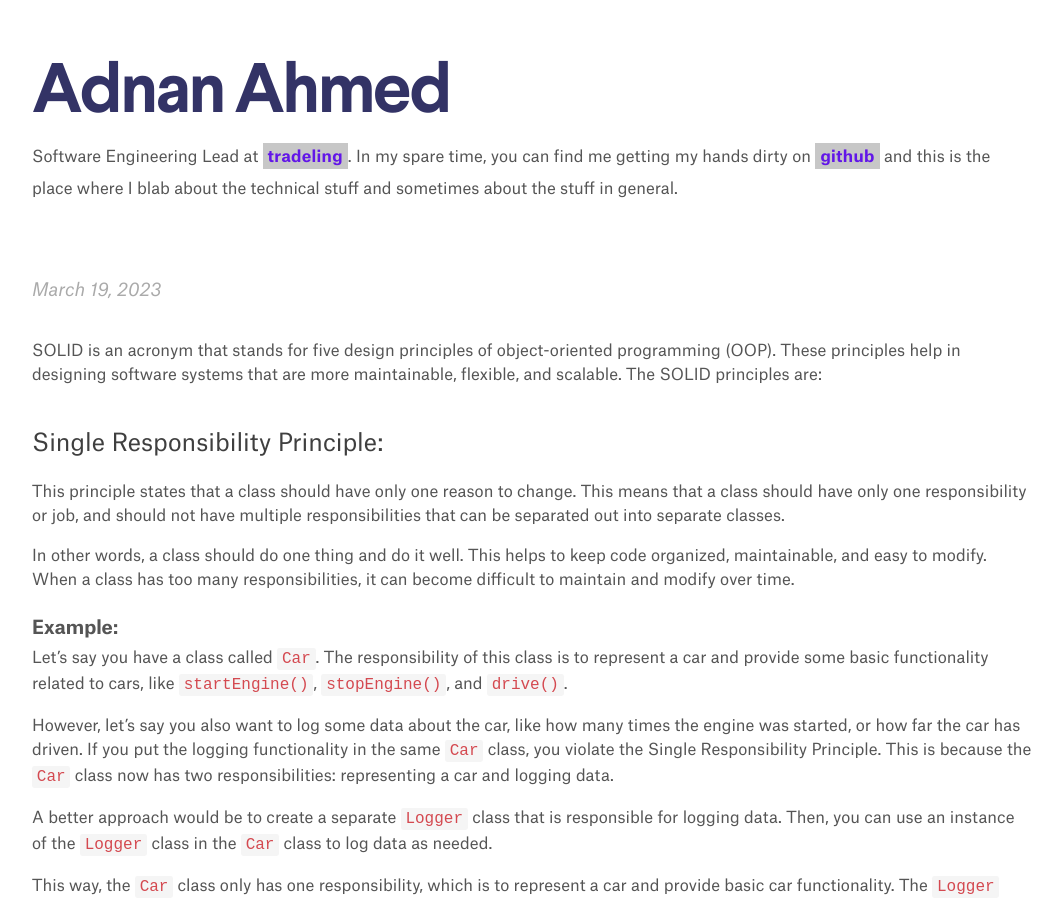
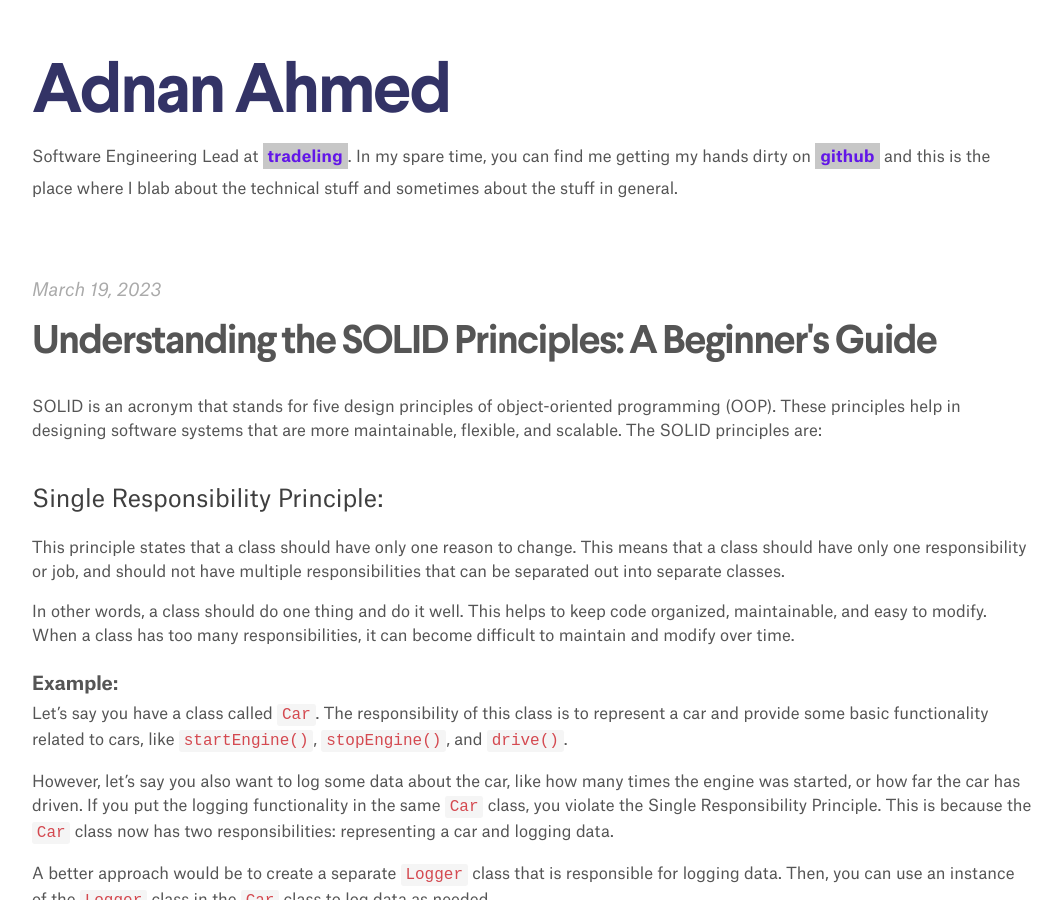
Before and after one commit to Idnan/idnan.github.io, a Jekyll site: the page built from blog/_posts/2023-03-19-understanding-the-solid-principles-a-beginners-guide.md, in a window 1280 px wide and 900 px high. Shown: the whole window, without its empty margins (108-1170 px from the left). Built offline with Jekyll 4.4.1, drawn with Linux system fonts in a browser that asks for light colours; some web fonts are replaced.

Commit message:
fix: post title

```diff
--- a/blog/_posts/2023-03-19-understanding-the-solid-principles-a-beginners-guide.md
+++ b/blog/_posts/2023-03-19-understanding-the-solid-principles-a-beginners-guide.md
@@ -1,6 +1,6 @@
 ---
 layout: post
-title: Understanding the SOLID Principles: A Beginner's Guide
+title: "Understanding the SOLID Principles: A Beginner's Guide"
 comments: false
 ---
 
```
